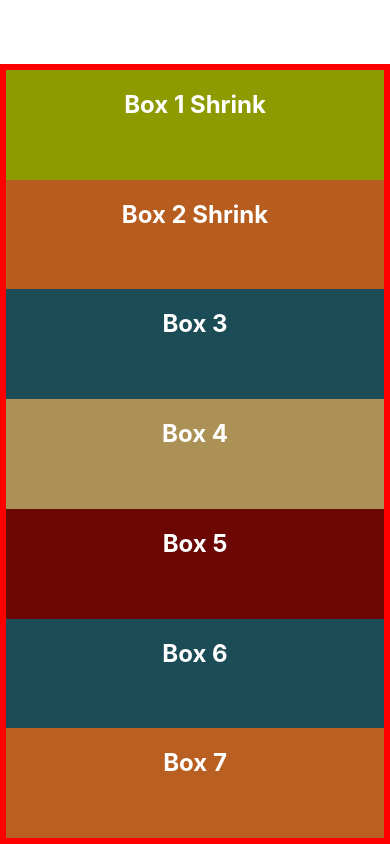
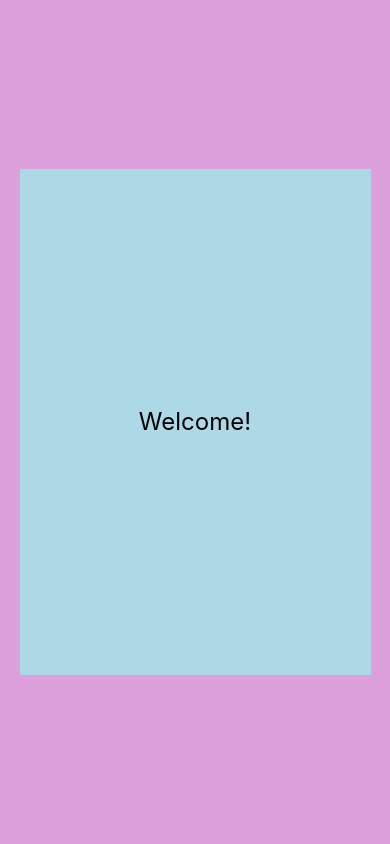
Before and after one commit to Marvellous890/my-react-native, a React Native app: screen / in a window 390 px wide. Built offline with nearby package versions, Linux system fonts and the light colour scheme.

Commit message:
dimensions

```diff
--- a/App.js
+++ b/App.js
@@ -1,26 +1,34 @@
-import {View, StyleSheet } from "react-native";
-import Box from "./components/Box";
+import {View, StyleSheet, Text, Dimensions } from "react-native";
 
 export default function App() {
 
   return (
     <View style={styles.container}>
-      <Box style={{backgroundColor: "#8e9b00"}}>Box 1 Shrink</Box>
-      <Box style={{backgroundColor: "#b65d1f"}}>Box 2 Shrink</Box>
-      <Box style={{backgroundColor: "#1c4c56"}}>Box 3</Box>
-      <Box style={{backgroundColor: "#ab9156"}}>Box 4</Box>
-      <Box style={{backgroundColor: "#6b0803"}}>Box 5</Box>
-      <Box style={{backgroundColor: "#1c4c56"}}>Box 6</Box>
-      <Box style={{backgroundColor: "#b95f21"}}>Box 7</Box>
+      <View style={styles.box}>
+        <Text style={styles.text}>Welcome!</Text>
+      </View>
     </View>
   )
 }
 
+const windowWidth = Dimensions.get("window").width;
+const windowHeight = Dimensions.get("window").height;
+
 export const styles = StyleSheet.create({
   container: {
     flex: 1,
-    marginTop: 64,
-    borderWidth: 6,
-    borderColor: "red"
+    backgroundColor: "plum",
+    alignItems: "center",
+    justifyContent: "center",
   },
+  box: {
+    width: windowWidth > 500 ? "70%" : "90%",
+    height: windowHeight > 600 ? "60%" : "90",
+    backgroundColor: "lightblue",
+    alignItems: "center",
+    justifyContent: "center",
+  },
+  text: {
+    fontSize: windowWidth > 500 ? 50 : 24,
+  }
 })
```
